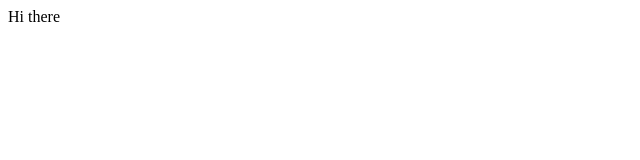
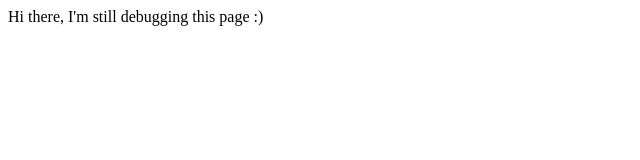
Before and after one commit to andykingking/50apps-Projects, a plain HTML site: page week2/search.html in a window 1280 px wide. Shown: the whole page, without its empty margins (0-640 px from the left). Drawn offline with Linux system fonts and the light colour scheme.

Commit message:
week2 html alter

```diff
--- a/week2/search.html
+++ b/week2/search.html
@@ -4,6 +4,6 @@
 		<title>50apps - Week 2 - Python Search Page</title>
 	</head>
 	<body>
-		Hi there
+		Hi there, I'm still debugging this page :)
 	</body>
 </html>
```
